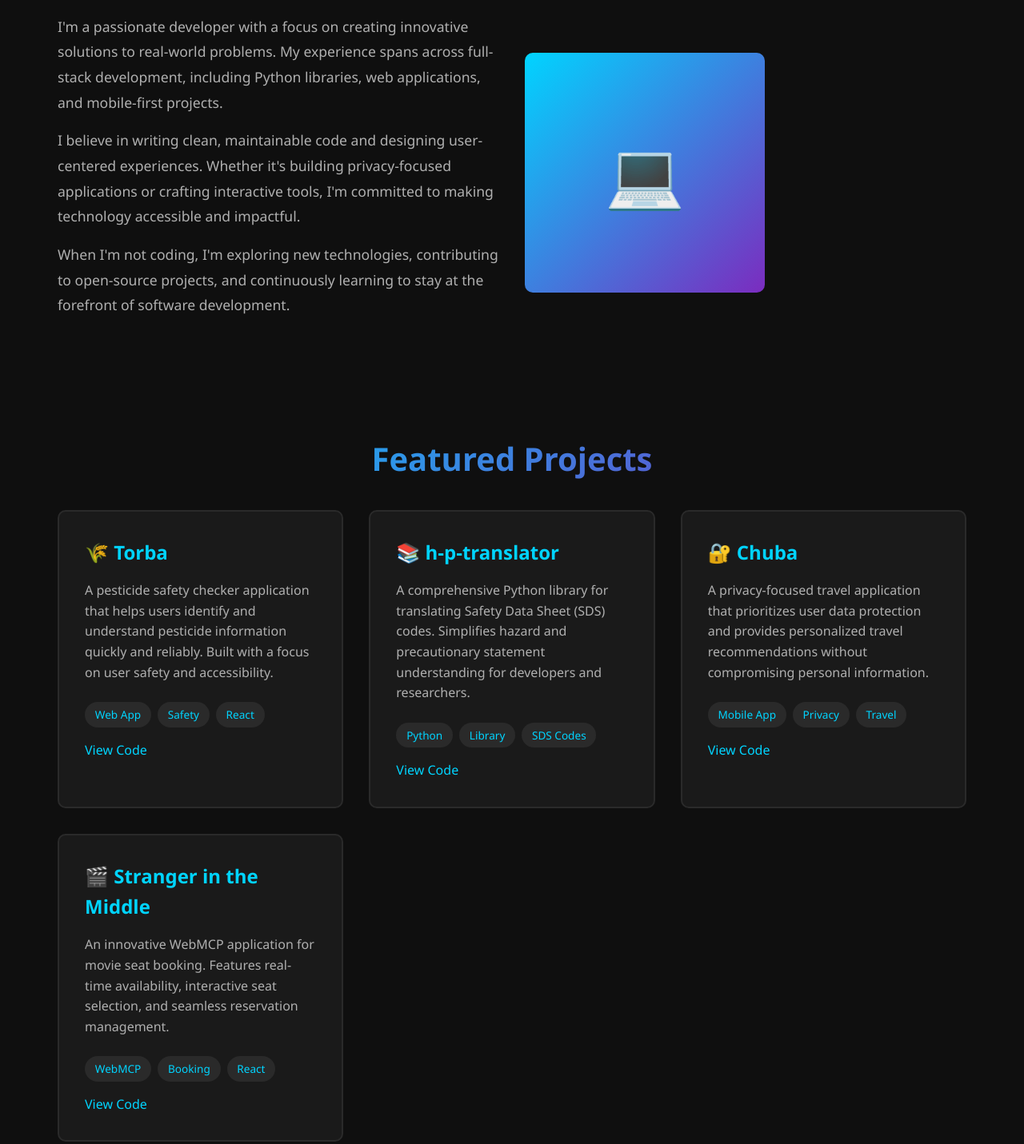
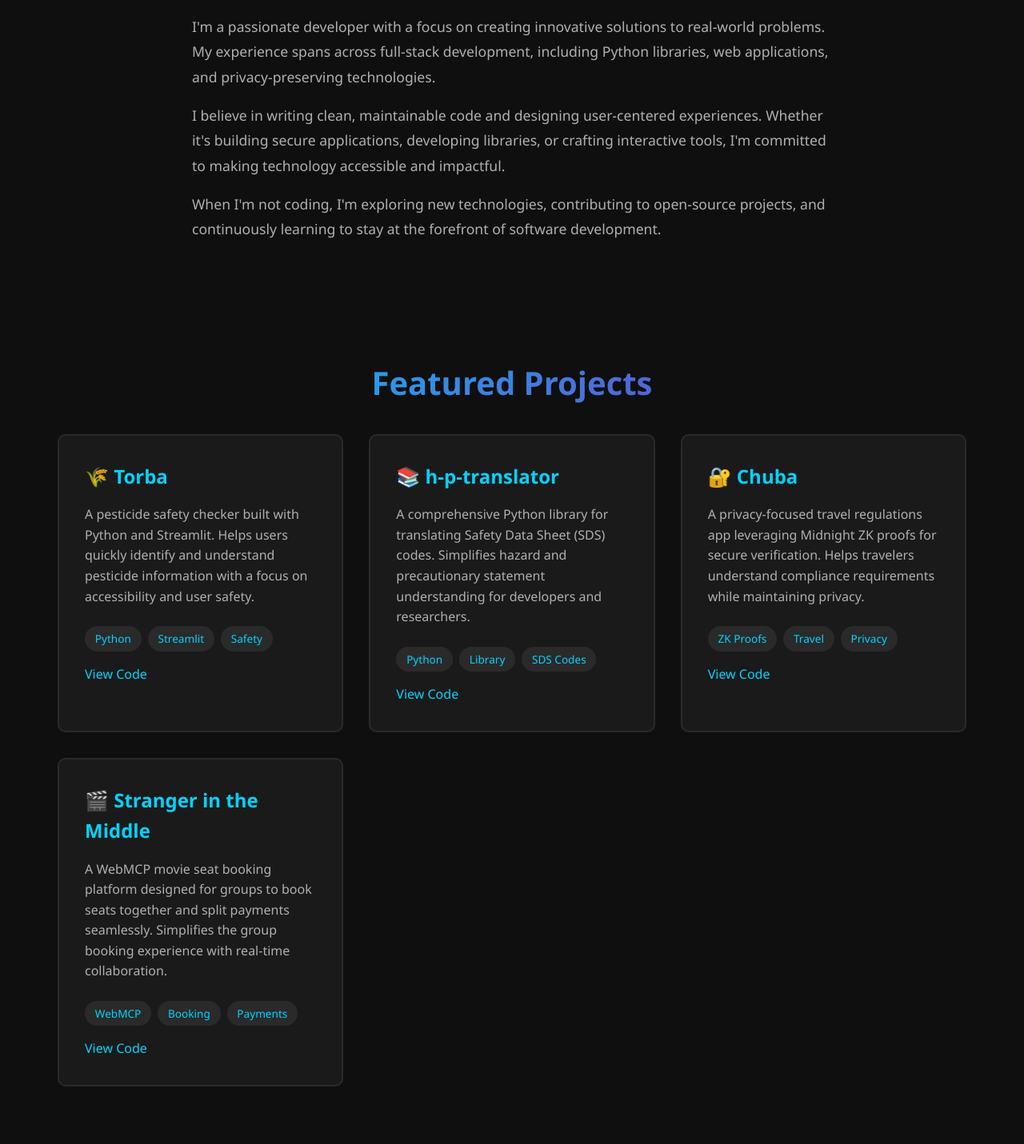
Before and after one commit to I1EA/portfolio-imane, a plain HTML site: page index.html in a window 1280 px wide. Shown: the part 1000-2431 px from the top of the page at 80% size. Drawn offline with Linux system fonts and the light colour scheme.

Commit message:
Fix project descriptions and footer year to match reality

```diff
--- a/index.html
+++ b/index.html
@@ -131,9 +131,10 @@
         /* About Section */
         .about-content {
             display: grid;
-            grid-template-columns: 1fr 1fr;
+            grid-template-columns: 1fr;
             gap: 2rem;
-            align-items: center;
+            max-width: 800px;
+            margin: 0 auto;
         }
 
         .about-text p {
@@ -143,24 +144,9 @@
             line-height: 1.8;
         }
 
-        .about-image {
-            width: 300px;
-            height: 300px;
-            background: linear-gradient(135deg, #00d4ff, #7b2cbf);
-            border-radius: 10px;
-            display: flex;
-            align-items: center;
-            justify-content: center;
-            font-size: 5rem;
-        }
-
         @media (max-width: 768px) {
             .about-content {
                 grid-template-columns: 1fr;
-            }
-
-            .about-image {
-                margin: 0 auto;
             }
         }
 
@@ -393,11 +379,11 @@
                 <p>
                     I'm a passionate developer with a focus on creating innovative solutions to real-world problems.
                     My experience spans across full-stack development, including Python libraries, web applications,
-                    and mobile-first projects.
+                    and privacy-preserving technologies.
                 </p>
                 <p>
                     I believe in writing clean, maintainable code and designing user-centered experiences.
-                    Whether it's building privacy-focused applications or crafting interactive tools,
+                    Whether it's building secure applications, developing libraries, or crafting interactive tools,
                     I'm committed to making technology accessible and impactful.
                 </p>
                 <p>
@@ -405,7 +391,6 @@
                     and continuously learning to stay at the forefront of software development.
                 </p>
             </div>
-            <div class="about-image fade-in">💻</div>
         </div>
     </section>
 
@@ -417,13 +402,13 @@
             <div class="project-card fade-in">
                 <h3>🌾 Torba</h3>
                 <p>
-                    A pesticide safety checker application that helps users identify and understand pesticide
-                    information quickly and reliably. Built with a focus on user safety and accessibility.
+                    A pesticide safety checker built with Python and Streamlit. Helps users quickly identify
+                    and understand pesticide information with a focus on accessibility and user safety.
                 </p>
                 <div class="project-tags">
-                    <span class="tag">Web App</span>
+                    <span class="tag">Python</span>
+                    <span class="tag">Streamlit</span>
                     <span class="tag">Safety</span>
-                    <span class="tag">React</span>
                 </div>
                 <div class="project-links">
                     <a href="https://github.com/I1EA/Torba" target="_blank">View Code</a>
@@ -451,13 +436,13 @@
             <div class="project-card fade-in">
                 <h3>🔐 Chuba</h3>
                 <p>
-                    A privacy-focused travel application that prioritizes user data protection and provides
-                    personalized travel recommendations without compromising personal information.
+                    A privacy-focused travel regulations app leveraging Midnight ZK proofs for secure verification.
+                    Helps travelers understand compliance requirements while maintaining privacy.
                 </p>
                 <div class="project-tags">
-                    <span class="tag">Mobile App</span>
+                    <span class="tag">ZK Proofs</span>
+                    <span class="tag">Travel</span>
                     <span class="tag">Privacy</span>
-                    <span class="tag">Travel</span>
                 </div>
                 <div class="project-links">
                     <a href="https://github.com/I1EA/Chuba" target="_blank">View Code</a>
@@ -468,13 +453,13 @@
             <div class="project-card fade-in">
                 <h3>🎬 Stranger in the Middle</h3>
                 <p>
-                    An innovative WebMCP application for movie seat booking. Features real-time availability,
-                    interactive seat selection, and seamless reservation management.
+                    A WebMCP movie seat booking platform designed for groups to book seats together and split payments seamlessly.
+                    Simplifies the group booking experience with real-time collaboration.
                 </p>
                 <div class="project-tags">
                     <span class="tag">WebMCP</span>
                     <span class="tag">Booking</span>
-                    <span class="tag">React</span>
+                    <span class="tag">Payments</span>
                 </div>
                 <div class="project-links">
                     <a href="https://github.com/I1EA/Stranger-in-the-Middle" target="_blank">View Code</a>
@@ -501,9 +486,9 @@
                 <h3>Backend</h3>
                 <ul class="skill-list">
                     <li>Python</li>
+                    <li>Streamlit</li>
                     <li>Node.js</li>
                     <li>RESTful APIs</li>
-                    <li>Database Design</li>
                 </ul>
             </div>
 
@@ -512,8 +497,8 @@
                 <ul class="skill-list">
                     <li>Git & GitHub</li>
                     <li>WebMCP</li>
+                    <li>Midnight ZK Proofs</li>
                     <li>VS Code</li>
-                    <li>DevTools</li>
                 </ul>
             </div>
 
@@ -547,7 +532,7 @@
 
     <!-- Footer -->
     <footer>
-        <p>&copy; 2024 Imane's Portfolio. Built with <span style="color: #00d4ff;">GitHub Copilot</span> 🤖</p>
+        <p>&copy; 2026 Imane's Portfolio. Built with <span style="color: #00d4ff;">GitHub Copilot</span> 🤖</p>
         <p style="font-size: 0.9rem; margin-top: 0.5rem;">Part of the "Use GitHub Copilot to Build a Simple Application" Challenge</p>
     </footer>
 
```
